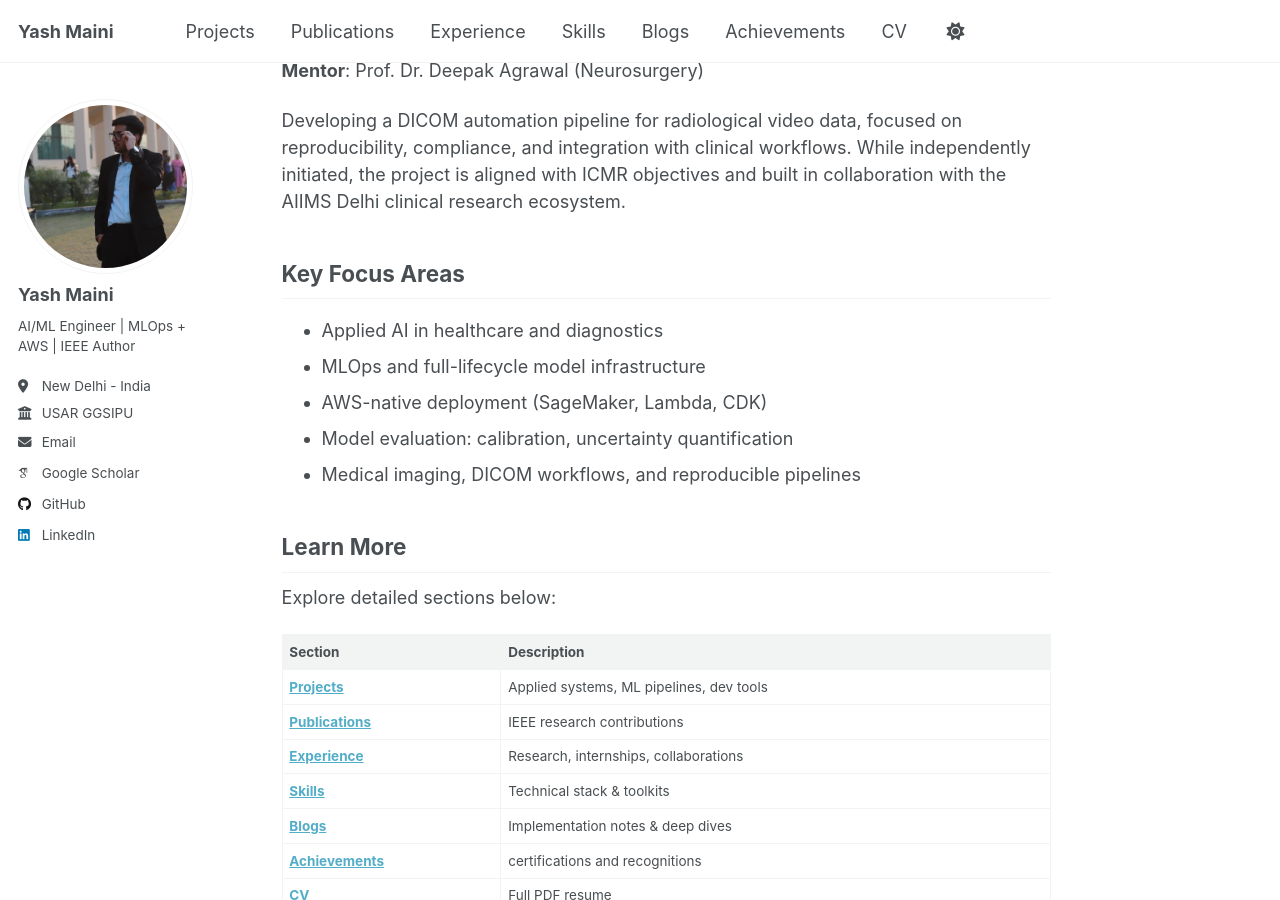
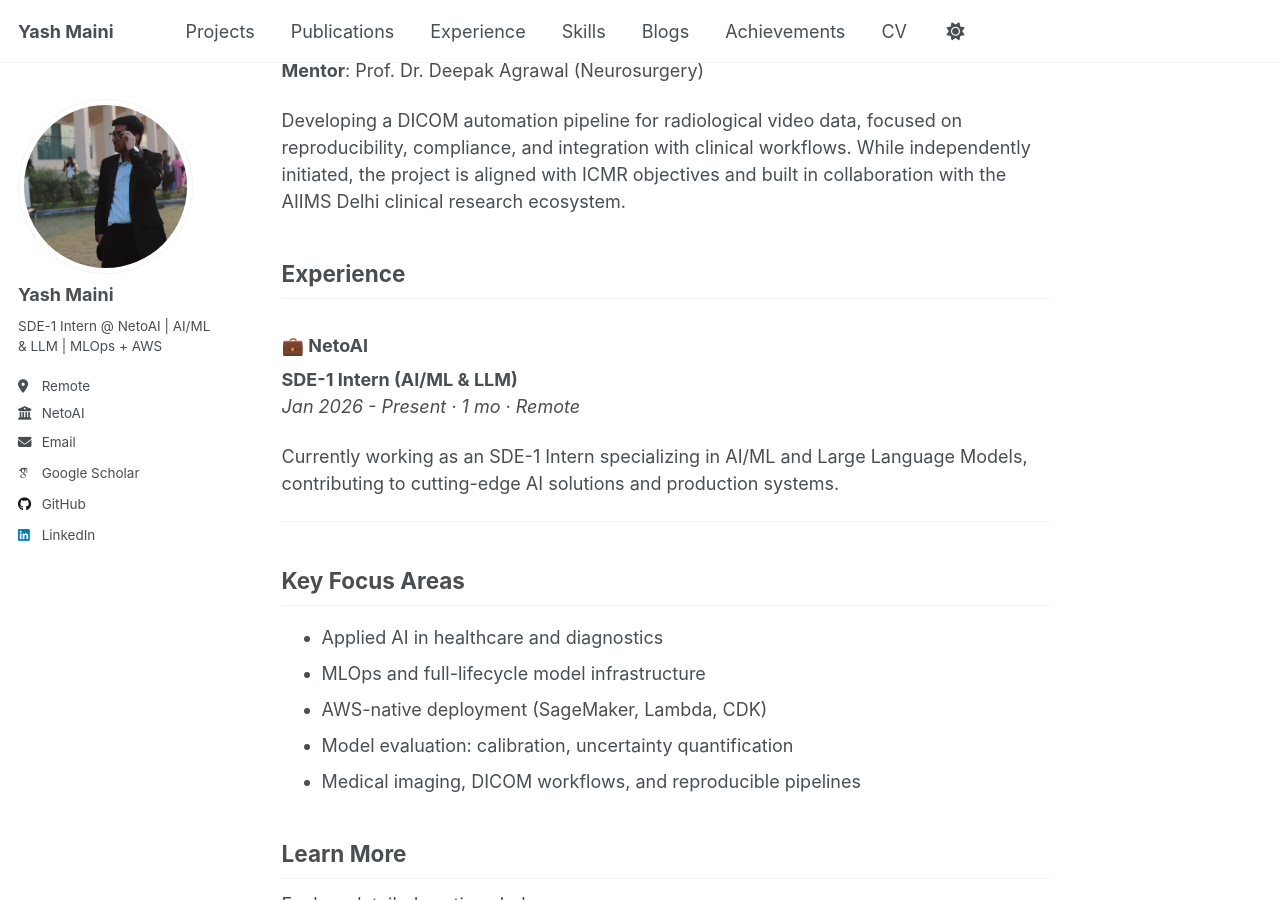
Before and after one commit to Yashmaini30/Yashmaini30.github.io, a Jekyll site: the page built from _pages/about.md, in a window 1280 px wide and 900 px high, scrolled down 420 px. Built offline with Jekyll 4.4.1, drawn with Linux system fonts in a browser that asks for light colours; some web fonts are replaced; a script that is not in the unit is left out.

Commit message:
updated experiences

```diff
--- a/_config.yml
+++ b/_config.yml
@@ -25,9 +25,9 @@
   avatar           : "profile.jpg"
   name             : "Yash Maini"
   pronouns         : # example: "she/her"
-  bio              : "AI/ML Engineer | MLOps + AWS | IEEE Author"
-  location         : "New Delhi - India"
-  employer         : "USAR GGSIPU"
+  bio              : "SDE-1 Intern @ NetoAI | AI/ML & LLM | MLOps + AWS"
+  location         : "Remote"
+  employer         : "NetoAI"
   uri              : # URL
   email            : "mainiyash2@gmail.com"
 
--- a/_pages/about.md
+++ b/_pages/about.md
@@ -31,6 +31,16 @@
 
 Developing a DICOM automation pipeline for radiological video data, focused on reproducibility, compliance, and integration with clinical workflows. While independently initiated, the project is aligned with ICMR objectives and built in collaboration with the AIIMS Delhi clinical research ecosystem.
 
+## Experience
+
+### 💼 NetoAI
+**SDE-1 Intern (AI/ML & LLM)**
+*Jan 2026 - Present · 1 mo · Remote*
+
+Currently working as an SDE-1 Intern specializing in AI/ML and Large Language Models, contributing to cutting-edge AI solutions and production systems.
+
+---
+
 ## Key Focus Areas
 
 - Applied AI in healthcare and diagnostics
```
Also changed, not shown: _pages/experience.md (+8 -0 lines).
